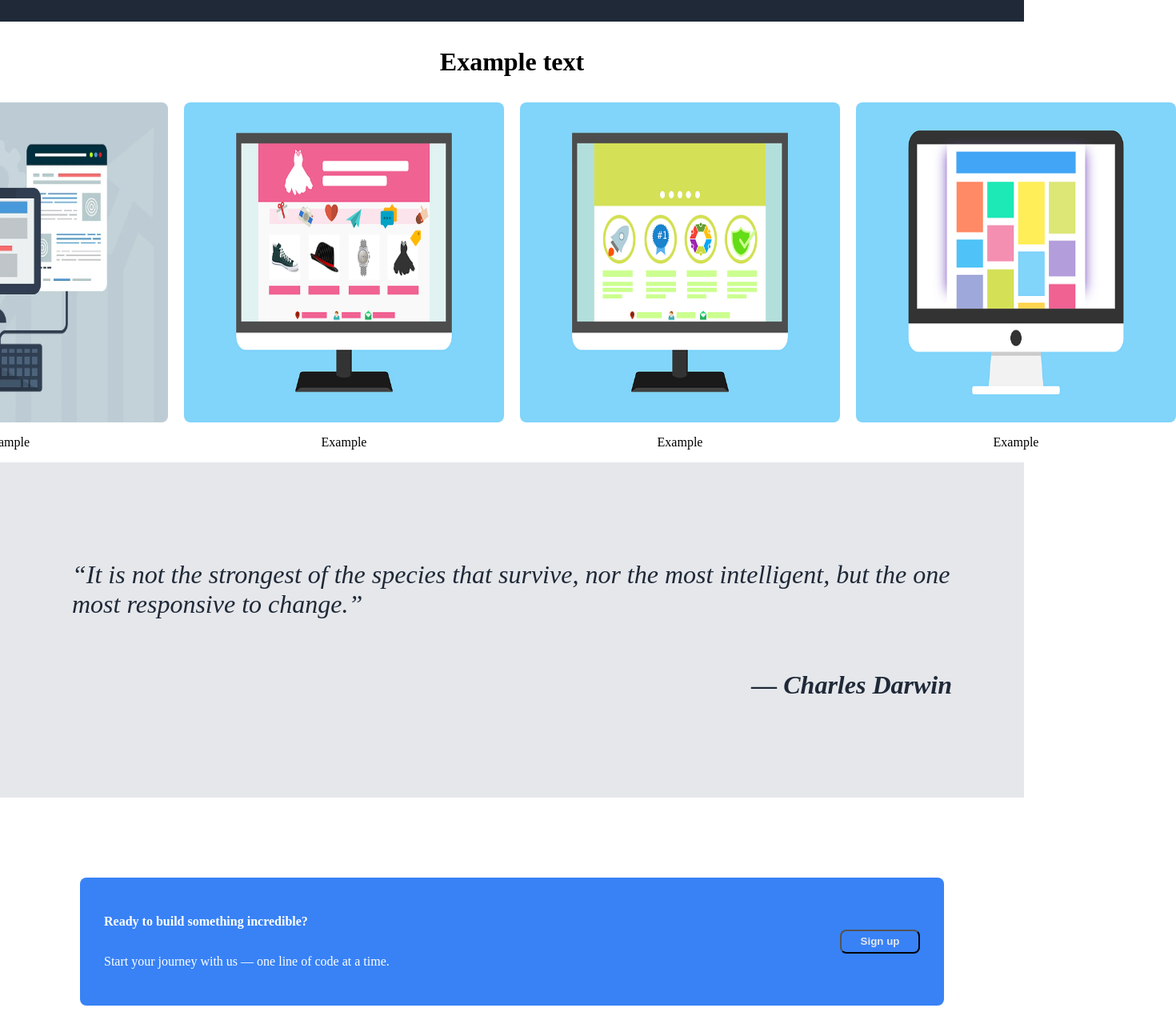
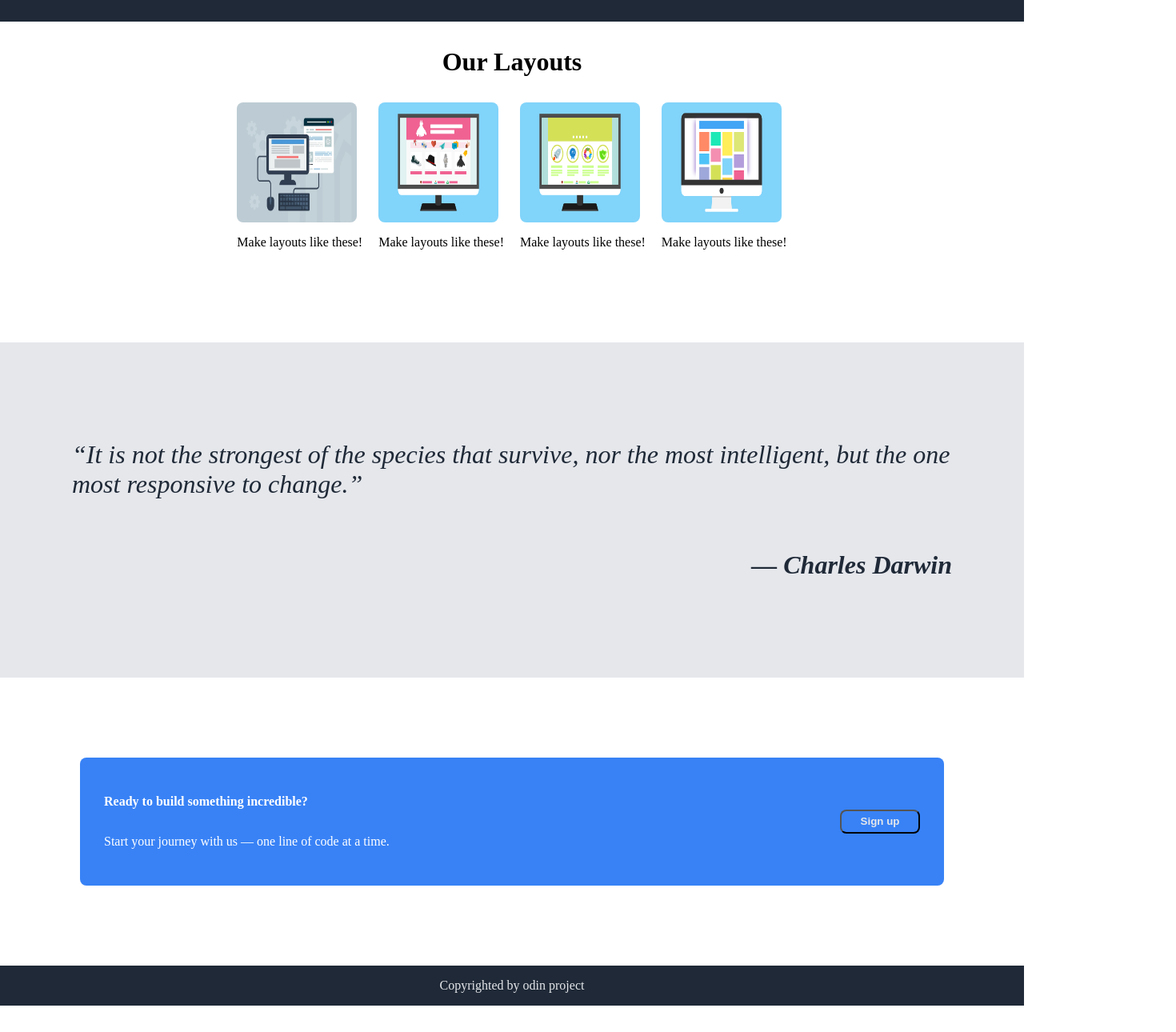
Before and after one commit to venom827/landing-page, a plain HTML site: page index.html in a window 1280 px wide. Shown: the part 550-1840 px from the top of the page at 80% size, 1470 px wide, since content can reach past the window. After the commit the page ends 1807 px from the top, so only its background shows below. Drawn offline with Linux system fonts and the light colour scheme.

Commit message:
Did the final touches and fixed example texts

```diff
--- a/index.html
+++ b/index.html
@@ -26,19 +26,19 @@
         </div>
     </div>
     <div class="card-sec">
-        <p class="card-heading">Example text</p>
+        <p class="card-heading">Our Layouts</p>
         <div class="card-group">
             <div class="card-div">
-                <img src="../landing-page/Pictures/card-1.webp" alt="" class="card"><p>example</p>
+                <img src="../landing-page/Pictures/card-1.webp" alt="" class="card"><p>Make layouts like these!</p>
             </div>
             <div class="card-div">
-                <img src="../landing-page/Pictures/card-2.webp" alt="" class="card"><p>Example</p>
+                <img src="../landing-page/Pictures/card-2.webp" alt="" class="card"><p>Make layouts like these!</p>
             </div>
             <div class="card-div">
-                <img src="../landing-page/Pictures/card-3.webp" alt="" class="card"><p>Example</p>
+                <img src="../landing-page/Pictures/card-3.webp" alt="" class="card"><p>Make layouts like these!</p>
             </div>
             <div class="card-div">
-                <img src="../landing-page/Pictures/card-4.webp" alt="" class="card"><p>Example</p>
+                <img src="../landing-page/Pictures/card-4.webp" alt="" class="card"><p>Make layouts like these!</p>
             </div>
         </div>
     </div>
--- a/styles.css
+++ b/styles.css
@@ -59,20 +59,23 @@ button{
     font-weight: 800;
 }
 .card{
-    height: 400px;
-    width: 400px;
+    height: 150px;
+    width: 150px;
     border-radius: 8px;
 }
 .card-sec{
     display: flex;
     flex-direction: column;
     align-items: center;
+
 }
 .card-group{
     display: flex;
     box-sizing: border-box;
     justify-content: center;
     gap: 20px;
+    border-color: #3882f6;
+    margin-bottom: 100px;
 }
 .quote-sec{
     background-color: #E5E7EB;
@@ -107,3 +110,7 @@ button{
     flex-direction: column;
     text-align: center;
 }
+.footer{
+    display: flex;
+    justify-content: center;
+}
```
